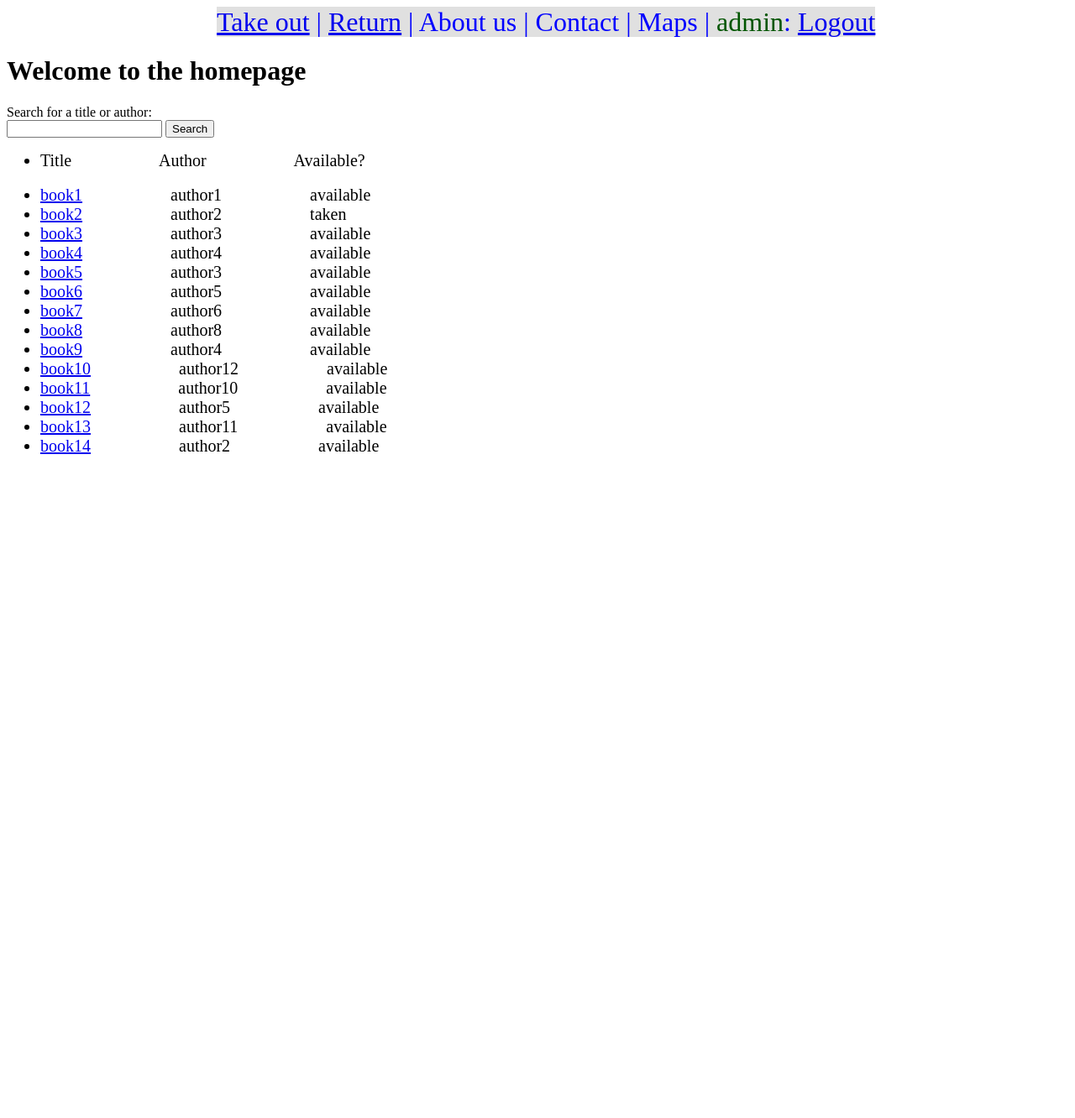
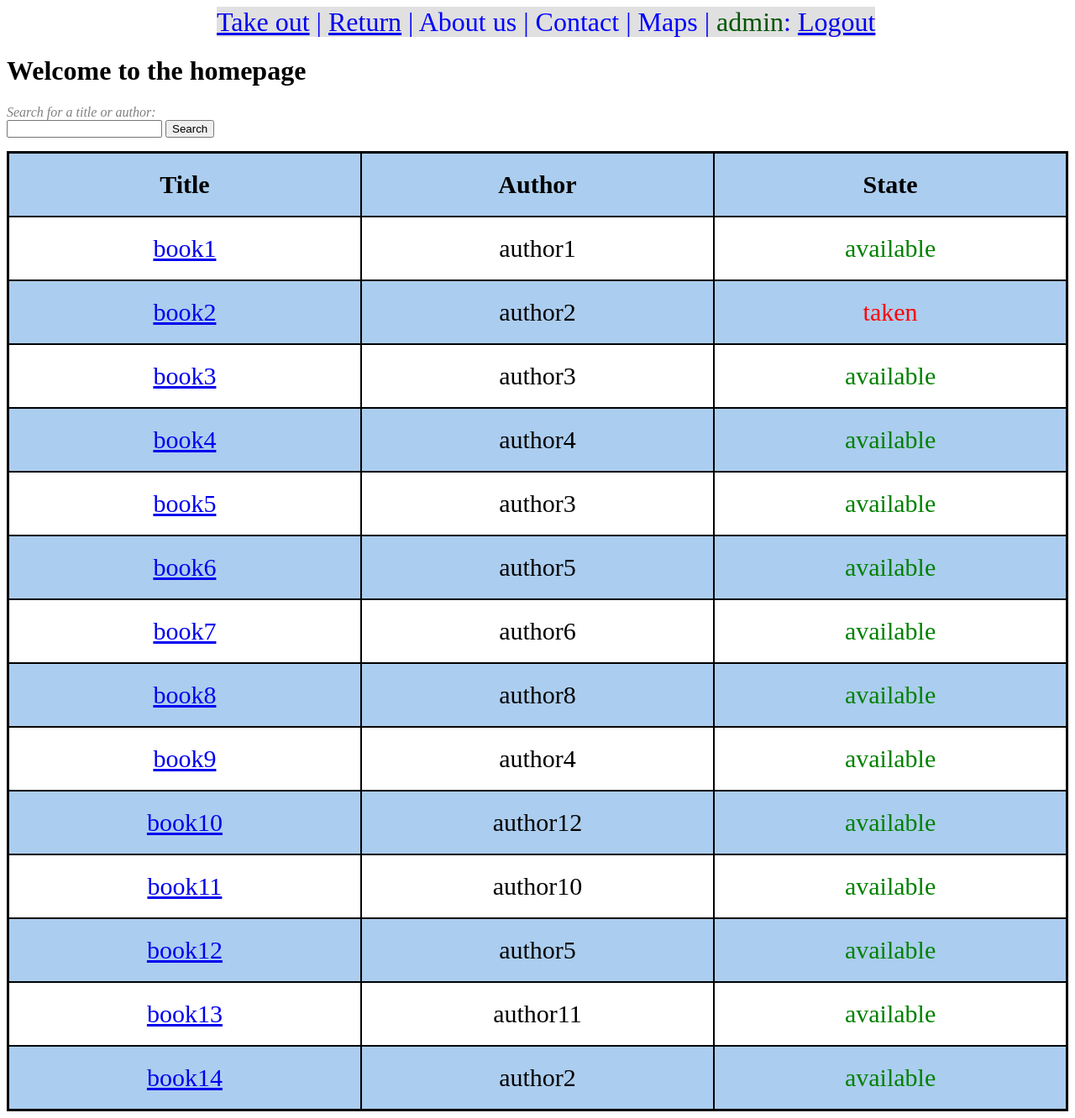
Before and after one commit to Hills-Road-EES-team-2017/Bookshelf-Webapp, a Django app: template website/templates/website/homepage.html in a window 1280 px wide. Shown: the whole page at 84% size. Before the commit the page ends 541 px from the top, so only its background shows below. Run offline with Django 3.2, Linux system fonts and the light colour scheme; the template is opened without the code that fills it: values that come from a table or form of the project are taken from there, others are empty; data comes from the database, SQL or seed files in the repository; both versions use the stored data as it was after the commit.

Commit message:
Interactions with database
changes states, customer id, last updated, last taken from website,
added tables, styled tables,
added last_taken field to Book,
minor features to website (no link for taken  books, fixed customer name in taken page)

```diff
--- a/website/models.py
+++ b/website/models.py
@@ -1,6 +1,5 @@
 from django.db import models
-import enum
-
+from datetime import datetime
 
 class Book(models.Model):
 
@@ -24,12 +23,13 @@ class Book(models.Model):
 
     title = models.CharField(max_length=50)
     author = models.CharField(max_length=30)
-    partition = models.ForeignKey('Partition', on_delete=models.SET(0))
+    partition = models.ForeignKey('Partition', on_delete=models.SET(0), default=0)
     book_state = models.IntegerField(choices=states, default=0)
     book_width = models.IntegerField()
     partition_depth = models.IntegerField() #distance_from_partition
-    customer = models.ForeignKey('Customer', on_delete=models.SET(0))
-    last_updated = models.DateTimeField()
+    customer = models.ForeignKey('Customer', on_delete=models.SET(0), default=0)
+    last_updated = models.DateTimeField(auto_now=True)
+    last_taken = models.DateTimeField(default=datetime.now)
     colour = models.CharField(max_length=1, choices=colours, default="R")
     def __str__(self):
         return self.title
--- a/website/static/website/style.css
+++ b/website/static/website/style.css
@@ -1,3 +1,5 @@
+/* general */
+
 h1 {
     color: black;
 }
@@ -23,6 +25,8 @@ options {
     color: #0000FF;
 }
 
+/* Selection page */
+
 selections{
     color: red;
     text-align: center;
@@ -31,28 +35,66 @@ selections{
     font-size: 100px;
 }
 
+/* Homepage specific */
+
 searchbar {
     color: #808080;
-}
-
-li {
-    font-size: 20px;
-    position: relative;
-    left: 0px;
-}
-
-author {
-    position: relative;
-    left: 100px;
-}
-state {
-    position: relative;
-    left: 200px;
+    font-style: oblique;
 }
 
 error {
     color: red;
 }
+
 user {
     color: #005500;
 }
+
+table {
+    table-layout: fixed;
+    border-collapse: collapse;
+    width: 100%;
+    border: 3px solid black;
+    font-size: 30px
+}
+
+thead th:nth-child(1) {
+    width: 20%
+}
+
+thead th:nth-child(2) {
+    width: 20%
+}
+
+thead th:nth-child(3) {
+    width: 20%
+}
+
+th, td {
+    padding: 20px;
+    border: 2px solid black;
+}
+
+tbody td {
+    text-align: center;
+}
+
+tbody tr:nth-child(odd) {
+  background-color: #ABCDEF;
+}
+
+td.available {
+    color: green;
+}
+
+td.interim {
+    color: orange;
+}
+
+td.taken {
+    color: red;
+}
+
+td.reserved {
+    color: blue;
+}
--- a/website/templates/website/detail.html
+++ b/website/templates/website/detail.html
@@ -6,7 +6,11 @@
 <info>
     <h1>{{ book.title }}</h1>
     {% if taking %}
-        <a href="{% url 'LEDs' book.title %}">Take book</a>
+        {% if book.book_state == 0 %}
+            <a href="{% url 'LEDs' book.title %}">Take book</a>
+        {% else %}
+            Take book
+        {% endif %}
     {% else %}
     <a href="{% url 'LEDs' book.title %}">Return book</a>
     {% endif %}
--- a/website/templates/website/homepage.html
+++ b/website/templates/website/homepage.html
@@ -8,7 +8,7 @@
 
 <form action="{% url 'homepage' %}" method="post">
 {% csrf_token %}
-    <p>Search for a title or author:
+    <p><searchbar>Search for a title or author:</searchbar>
         <br>
         <input type="text" name="search" value={{searched}}>
         <input type="submit" value="Search" />
@@ -17,15 +17,28 @@
 </form>
 
 {% if book_list %}
-    <ul>
-        <li>Title <author>Author</author> <state>Available?</state></li> <br>
+    <table>
+        <tr>
+            <th>Title</th>
+            <th>Author</th>
+            <th>State</th>
+        </tr>
         {% for book in book_list %}
-        <li><a href="{% url 'detail' book.title %}">{{ book.title }}</a>
-            <author>{{ book.author }}</author>
-            <state> {{ book.get_book_state_display }}</state>
-        </li>
-        {% endfor%}
-    </ul>
+        <tr>
+            <td><a href="{% url 'detail' book.title %}">{{ book.title }}</a></td>
+            <td>{{ book.author }}</td>
+            {% if book.book_state == 0 %}
+                <td class="available">{{book.get_book_state_display}}</td>
+            {% elif book.book_state == 1 or book.book_state == 3 %}
+                <td class="interim">{{book.get_book_state_display}}</td>
+            {% elif book.book_state == 2 %}
+                <td class="taken">{{book.get_book_state_display}}</td>
+            {% elif book.book_state == 4 %}
+                <td class="reserved">{{book.get_book_state_display}}</td>
+            {% endif %}
+        </tr>
+        {% endfor %}
+    </table>
 {% endif %}
 
 </body>
```
Also changed, not shown: website/templates/website/taken.html (+13 -8 lines), website/views.py (+65 -19 lines), db.sqlite3, website/migrations/0001_initial.py, website/migrations/0002_book_last_taken.py (added).
